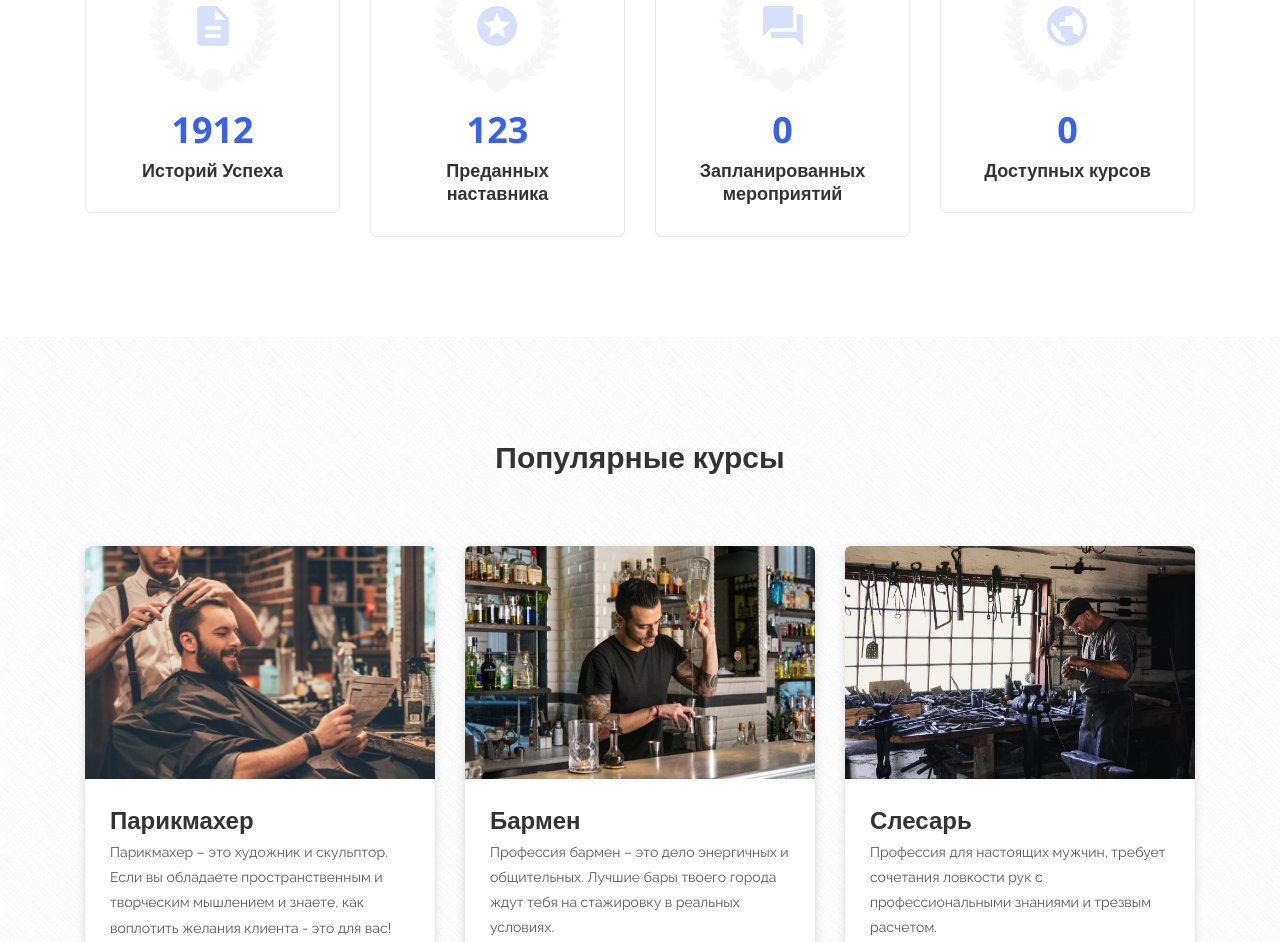
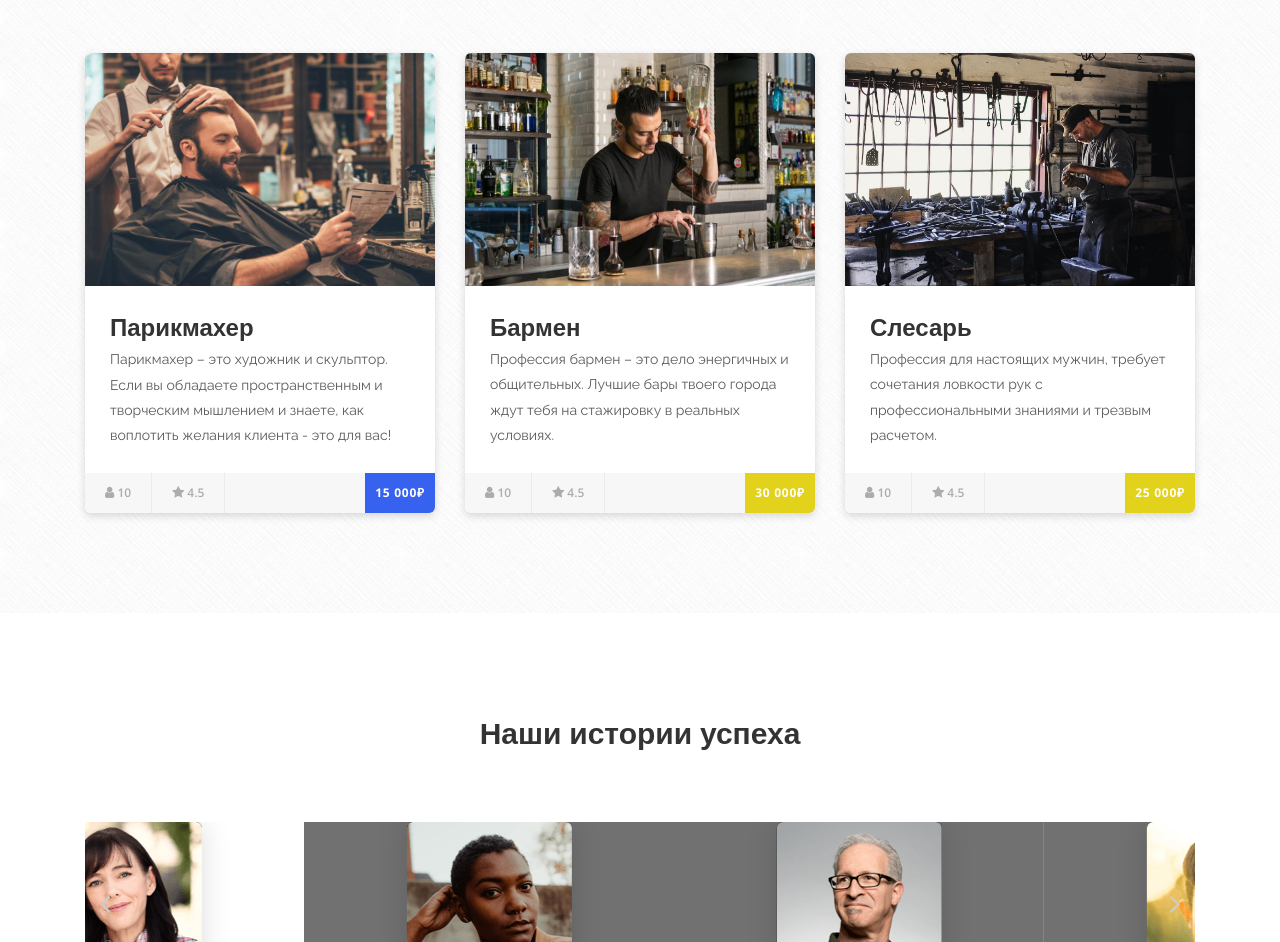
Before and after one commit to DaminovIlnaz/OFFCourse, a plain HTML site: page index.html in a window 1280 px wide. Shown: the part 636-1578 px from the top of the page. Drawn offline with nearby package versions, Linux system fonts and the light colour scheme.

Commit message:
removed the section

```diff
--- a/index.html
+++ b/index.html
@@ -99,57 +99,6 @@
         </div>
     </section>
     <!-- ##### Hero Area End ##### -->
-
-    <!-- ##### Cool Facts Area Start ##### -->
-<section class="cool-facts-area section-padding-100-0">
-        <div class="container">
-            <div class="row">
-                <!-- Single Cool Facts Area -->
-                <div class="col-12 col-sm-6 col-lg-3">
-                    <div class="single-cool-facts-area text-center mb-100">
-                        <div class="icon">
-                            <img src="img/core-img/docs.png" alt="">
-                        </div>
-                        <h2><span class="counter">1912</span></h2>
-                        <h5>Историй Успеха</h5>
-                    </div>
-                </div>
-
-                <!-- Single Cool Facts Area -->
-                <div class="col-12 col-sm-6 col-lg-3">
-                    <div class="single-cool-facts-area text-center mb-100">
-                        <div class="icon">
-                            <img src="img/core-img/star.png" alt="">
-                        </div>
-                        <h2><span class="counter">123</span></h2>
-                        <h5>Преданных наставника</h5>
-                    </div>
-                </div>
-
-                <!-- Single Cool Facts Area -->
-                <div class="col-12 col-sm-6 col-lg-3">
-                    <div class="single-cool-facts-area text-center mb-100">
-                        <div class="icon">
-                            <img src="img/core-img/events.png" alt="">
-                        </div>
-                        <h2><span class="counter">0</span></h2>
-                        <h5>Запланированных мероприятий</h5>
-                    </div>
-                </div>
-
-                <!-- Single Cool Facts Area -->
-                <div class="col-12 col-sm-6 col-lg-3">
-                    <div class="single-cool-facts-area text-center mb-100">
-                        <div class="icon">
-                            <img src="img/core-img/earth.png" alt="">
-                        </div>
-                        <h2><span class="counter">0</span></h2>
-                        <h5>Доступных курсов</h5>
-                    </div>
-                </div>
-            </div>
-        </div>
-    </section>    <!-- ##### Cool Facts Area End ##### -->
 
     <!-- ##### Popular Courses Start ##### -->
     <section class="popular-courses-area section-padding-100-0" style="background-image: url(img/core-img/texture.png);">
```
